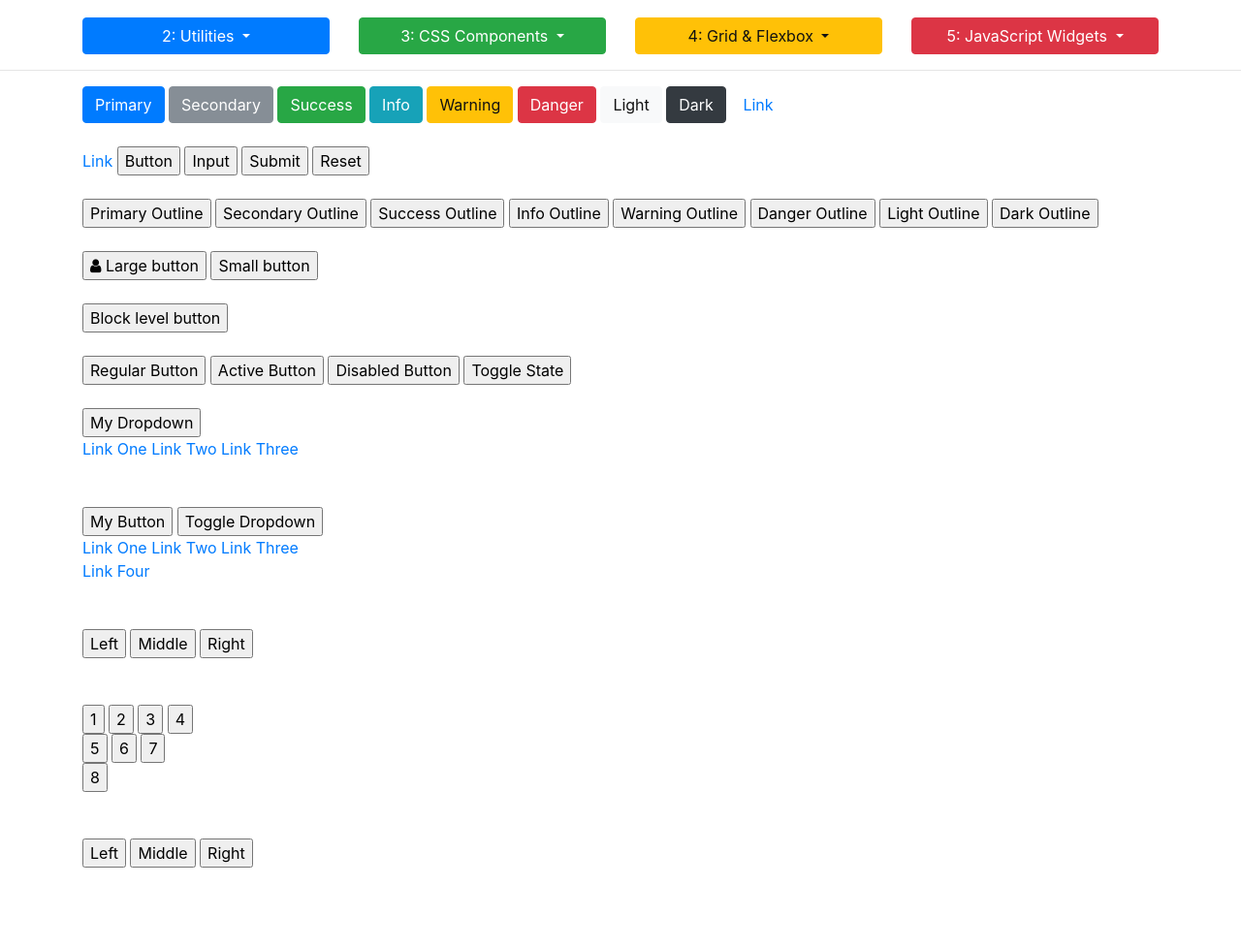
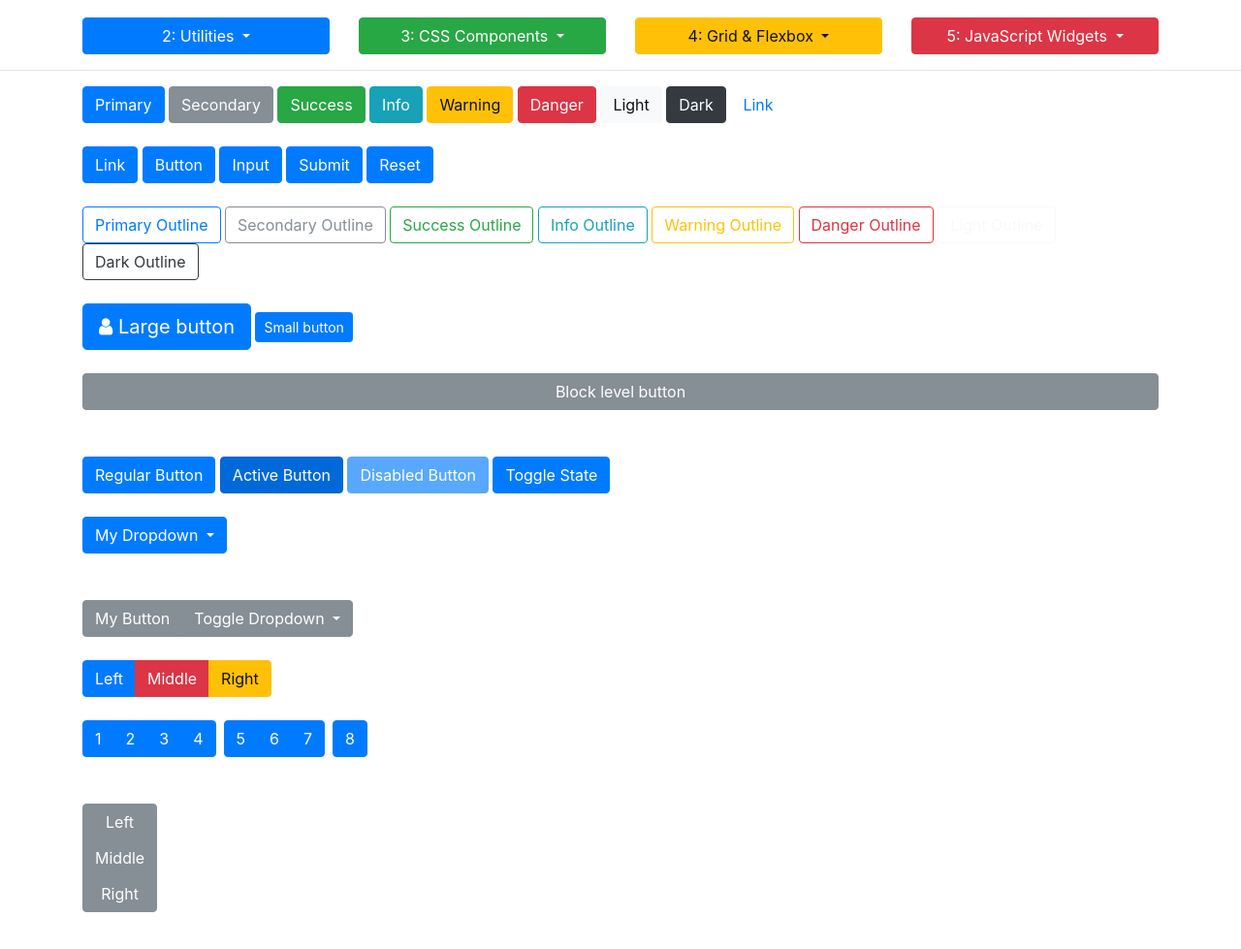
Before and after one commit to ReggEvans/bootstrap-sandbox, a plain HTML site: page 3_2_buttons.html in a window 1280 px wide. Shown: the part 109-1088 px from the top of the page at 97% size. Drawn offline with nearby package versions, Linux system fonts and the light colour scheme.

Commit message:
btn components added

```diff
--- a/3_2_buttons.html
+++ b/3_2_buttons.html
@@ -96,109 +96,108 @@
         <br><br>
 
         <!-- BUTTON TAGS -->
-        <a href="#" role="button">Link</a>
-        <button type="submit">Button</button>
-        <input type="button" value="Input">
-        <input type="submit" value="Submit">
-        <input type="reset" value="Reset">
+        <a class="btn btn-primary" href="#" role="button">Link</a>
+        <button class="btn btn-primary" type="submit">Button</button>
+        <input class="btn btn-primary" type="button" value="Input">
+        <input class="btn btn-primary" type="submit" value="Submit">
+        <input class="btn btn-primary" type="reset" value="Reset">
 
         <br><br>
 
         <!-- OUTLINE BUTTONS -->
-        <button type="button">Primary Outline</button>
-        <button type="button">Secondary Outline</button>
-        <button type="button">Success Outline</button>
-        <button type="button">Info Outline</button>
-        <button type="button">Warning Outline</button>
-        <button type="button">Danger Outline</button>
-        <button type="button">Light Outline</button>
-        <button type="button">Dark Outline</button>
+        <button class="btn btn-outline-primary" type="button">Primary Outline</button>
+        <button class="btn btn-outline-secondary" type="button">Secondary Outline</button>
+        <button class="btn btn-outline-success" type="button">Success Outline</button>
+        <button class="btn btn-outline-info" type="button">Info Outline</button>
+        <button class="btn btn-outline-warning" type="button">Warning Outline</button>
+        <button class="btn btn-outline-danger" type="button">Danger Outline</button>
+        <button class="btn btn-outline-light" type="button">Light Outline</button>
+        <button class="btn btn-outline-dark" type="button">Dark Outline</button>
 
         <br><br>
 
         <!-- BUTTON SIZES -->
-        <button type="button"><i class="fa fa-user"></i> Large button</button>
-        <button type="button">Small button</button>
+        <button class="btn btn-primary btn-lg" type="button"><i class="fa fa-user"></i> Large button</button>
+        <button class="btn btn-primary btn-sm" type="button">Small button</button>
         <br><br>
-        <button type="button">Block level button</button>
+        <button class="btn btn-secondary btn-block" type="button">Block level button</button>
 
         <br><br>
 
         <!-- STATES -->
-        <button type="button">Regular Button</button>
-        <button type="button">Active Button</button>
-        <button type="button">Disabled Button</button>
+        <button class="btn btn-primary" type="button">Regular Button</button>
+        <button class="btn btn-primary active" type="button">Active Button</button>
+        <button class="btn btn-primary disabled" type="button">Disabled Button</button>
 
-        <button type="button">
+        <button  class="btn btn-primary" type="button" data-toggle="button">
             Toggle State
         </button>
 
         <br><br>
 
         <!-- BUTTON DROPDOWNS -->
-        <div>
-            <button type="button">
+        <div class="dropdown">
+            <button class="btn btn-primary dropdown-toggle" type="button" data-toggle="dropdown">
                 My Dropdown
             </button>
-            <div>
-                <a href="#">Link One</a>
-                <a href="#">Link Two</a>
-                <a href="#">Link Three</a>
+            <div class="dropdown-menu">
+                <a class="dropdown-item" href="#">Link One</a>
+                <a class="dropdown-item" href="#">Link Two</a>
+                <a class="dropdown-item" href="#">Link Three</a>
             </div>
         </div>
 
         <br><br>
 
         <!-- SPLIT DROPDOWNS -->
-        <div>
-            <button type="button">My Button</button>
-            <button type="button">
+        <div class="btn-group">
+            <button class="btn btn-secondary" type="button">My Button</button>
+            <button class="btn btn-secondary dropdown-toggle" type="button" data-toggle="dropdown">
                 <span>Toggle Dropdown</span>
             </button>
-            <div>
-                <a href="#">Link One</a>
-                <a href="#">Link Two</a>
-                <a href="#">Link Three</a>
-                <div></div>
-                <a href="#">Link Four</a>
+            <div class="dropdown-menu">
+                <a class="dropdown-item" href="#">Link One</a>
+                <a class="dropdown-item" href="#">Link Two</a>
+                <div class="dropdown-divider"></div>
+                <a class="dropdown-item" href="#">Link Three</a>
             </div>
         </div>
 
         <br><br>
 
         <!-- BUTTON GROUPS -->
-        <div>
-            <button type="button">Left</button>
-            <button type="button">Middle</button>
-            <button type="button">Right</button>
+        <div class="btn-group">
+            <button class="btn btn-primary" type="button">Left</button>
+            <button class="btn btn-danger" type="button">Middle</button>
+            <button class="btn btn-warning" type="button">Right</button>
         </div>
 
         <br></br>
 
         <!-- BUTTON TOOLBAR -->
-        <div>
-            <div>
-                <button type="button">1</button>
-                <button type="button">2</button>
-                <button type="button">3</button>
-                <button type="button">4</button>
+        <div class="btn-toolbar">
+            <div class="btn-group mr-2">
+                <button class="btn btn-primary" type="button">1</button>
+                <button class="btn btn-primary" type="button">2</button>
+                <button class="btn btn-primary" type="button">3</button>
+                <button class="btn btn-primary" type="button">4</button>
             </div>
-            <div>
-                <button type="button">5</button>
-                <button type="button">6</button>
-                <button type="button">7</button>
+            <div class="btn-group mr-2">
+                <button class="btn btn-primary" type="button">5</button>
+                <button class="btn btn-primary" type="button">6</button>
+                <button class="btn btn-primary" type="button">7</button>
             </div>
-            <div>
-                <button type="button">8</button>
+            <div class="btn-group">
+                <button class="btn btn-primary" type="button">8</button>
             </div>
         </div>
 
         <br><br>
 
-        <div>
-            <button type="button">Left</button>
-            <button type="button">Middle</button>
-            <button type="button">Right</button>
+        <div class="btn-group-vertical">
+            <button class="btn btn-secondary" type="button">Left</button>
+            <button class="btn btn-secondary" type="button">Middle</button>
+            <button class="btn btn-secondary" type="button">Right</button>
         </div>
 
     </div><!-- ./container -->
```
